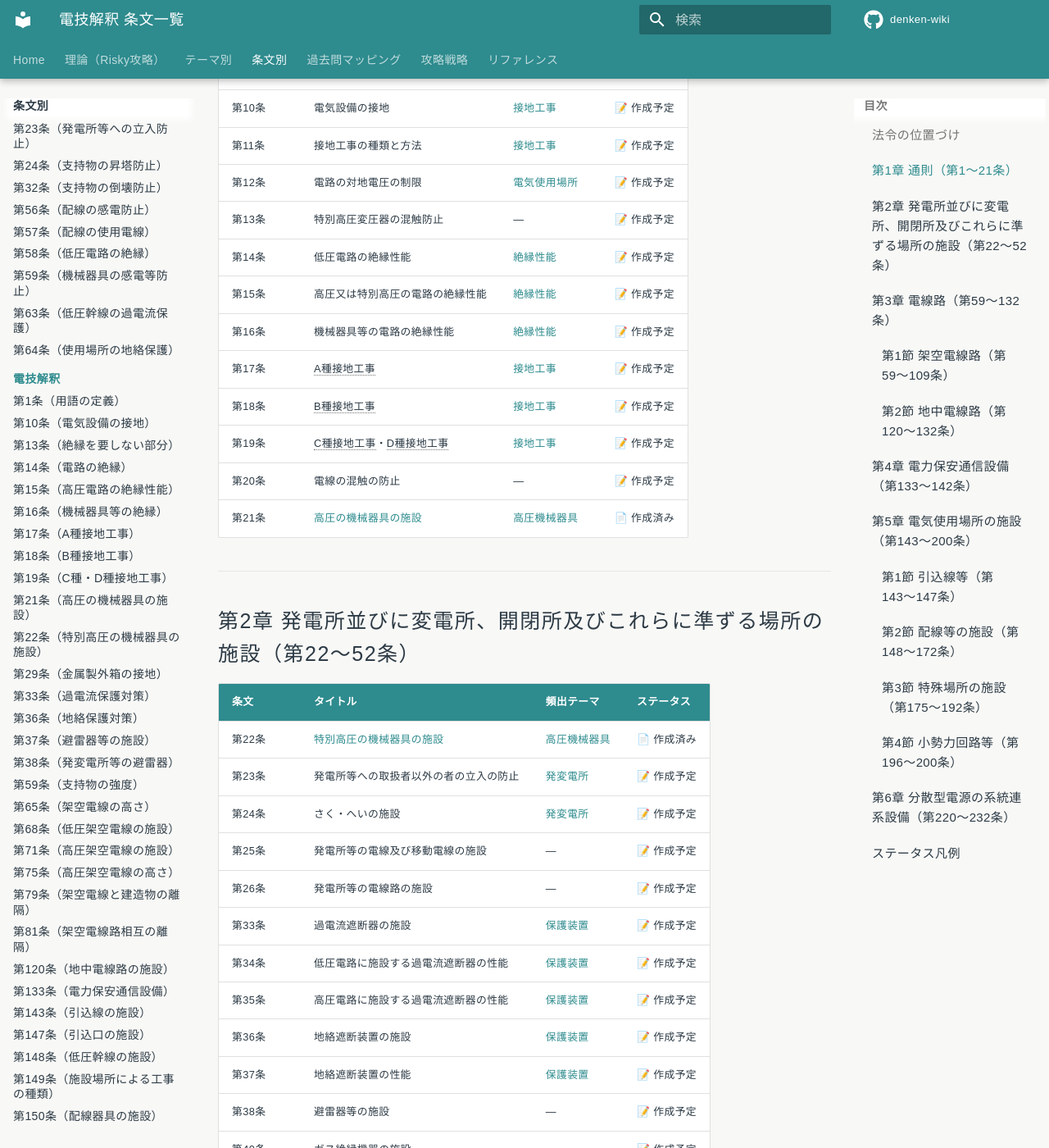
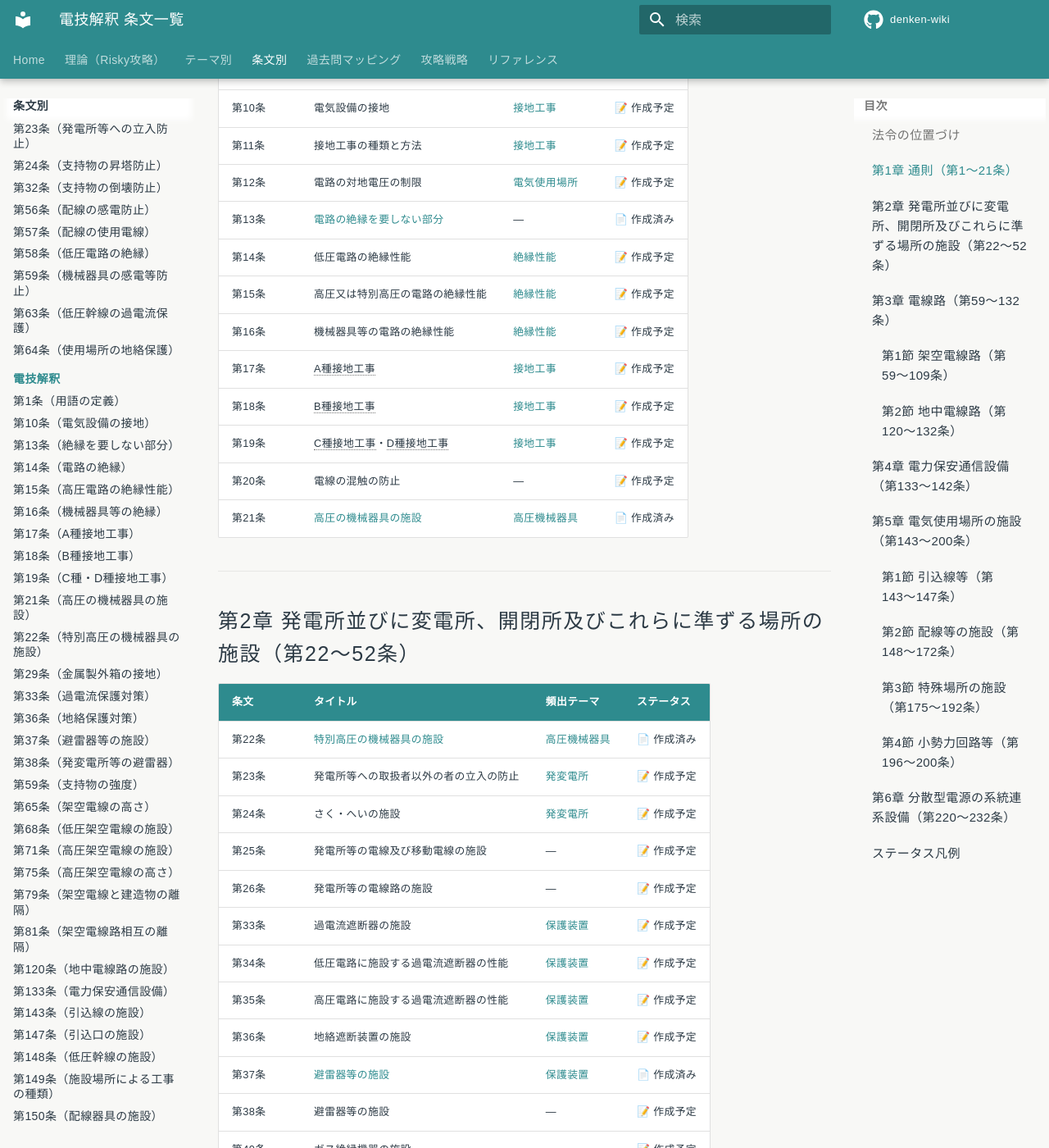
Before and after one commit to kfurufuru/denken-wiki, an MkDocs documentation site: the page built from docs/articles/kaishaku/index.md, in a window 1280 px wide and 1400 px high, scrolled down 1107 px. Shown: the whole window at 82% size. Built offline with MkDocs 1.6.1 and Material for MkDocs 9.7.7, drawn with Linux system fonts in a browser that asks for light colours; comment, search, counter and statistics services are not loaded; some of the changed text lies outside the part shown.

Commit message:
fix(kaishaku/index): §13・§37・§148 のラベル更新漏れを解消
audit_kaishaku_titles.py の INDEX_DIFF 検出結果に従い、
記事H1（一次ソース照合済の正式タイトル）と整合化。

- §13: 特別高圧変圧器の混触防止 → 電路の絶縁を要しない部分（jeea.or.jp 確認）
- §37: 地絡遮断装置の性能 → 避雷器等の施設（denken-ou R3問4 確認）
- §148: 配線の使用電線 → 低圧幹線の施設（denken-ou H24問9 確認）

ステータスも📝→📄に更新しリンク化。
INDEX_DIFF 11件→8件に削減。

§38（避雷器発変所版）は §22/§227 同型事故の追加発見として
inbox handoff で次セッションへ送り。

```diff
--- a/docs/articles/kaishaku/index.md
+++ b/docs/articles/kaishaku/index.md
@@ -33,7 +33,7 @@
 | 第10条 | 電気設備の接地 | [接地工事](../../themes/setsuchi.md) | 📝 作成予定 |
 | 第11条 | 接地工事の種類と方法 | [接地工事](../../themes/setsuchi.md) | 📝 作成予定 |
 | 第12条 | 電路の対地電圧の制限 | [電気使用場所](../../themes/shiyo-basho.md) | 📝 作成予定 |
-| 第13条 | 特別高圧変圧器の混触防止 | — | 📝 作成予定 |
+| 第13条 | [電路の絶縁を要しない部分](13.md) | — | 📄 作成済み |
 | 第14条 | 低圧電路の絶縁性能 | [絶縁性能](../../themes/zetsuen.md) | 📝 作成予定 |
 | 第15条 | 高圧又は特別高圧の電路の絶縁性能 | [絶縁性能](../../themes/zetsuen.md) | 📝 作成予定 |
 | 第16条 | 機械器具等の電路の絶縁性能 | [絶縁性能](../../themes/zetsuen.md) | 📝 作成予定 |
@@ -58,7 +58,7 @@
 | 第34条 | 低圧電路に施設する過電流遮断器の性能 | [保護装置](../../themes/hogo-sochi.md) | 📝 作成予定 |
 | 第35条 | 高圧電路に施設する過電流遮断器の性能 | [保護装置](../../themes/hogo-sochi.md) | 📝 作成予定 |
 | 第36条 | 地絡遮断装置の施設 | [保護装置](../../themes/hogo-sochi.md) | 📝 作成予定 |
-| 第37条 | 地絡遮断装置の性能 | [保護装置](../../themes/hogo-sochi.md) | 📝 作成予定 |
+| 第37条 | [避雷器等の施設](37.md) | [保護装置](../../themes/hogo-sochi.md) | 📄 作成済み |
 | 第38条 | 避雷器等の施設 | — | 📝 作成予定 |
 | 第40条 | ガス絶縁機器の施設 | — | 📝 作成予定 |
 | 第42条 | 特別高圧用変圧器の施設 | — | 📝 作成予定 |
@@ -127,7 +127,7 @@
 
 | 条文 | タイトル | 頻出テーマ | ステータス |
 |------|---------|-----------|-----------|
-| 第148条 | 配線の使用電線 | [配線工事](../../themes/haisen-koji.md) | 📝 作成予定 |
+| 第148条 | [低圧幹線の施設](148.md) | [配線工事](../../themes/haisen-koji.md) | 📄 作成済み |
 | 第149条 | 低圧配線の施設場所による工事の種類 | [配線工事](../../themes/haisen-koji.md) | 📝 作成予定 |
 | 第156条 | 合成樹脂管工事 | [配線工事](../../themes/haisen-koji.md) | 📝 作成予定 |
 | 第157条 | 金属可とう電線管工事 | [配線工事](../../themes/haisen-koji.md) | 📝 作成予定 |
```
